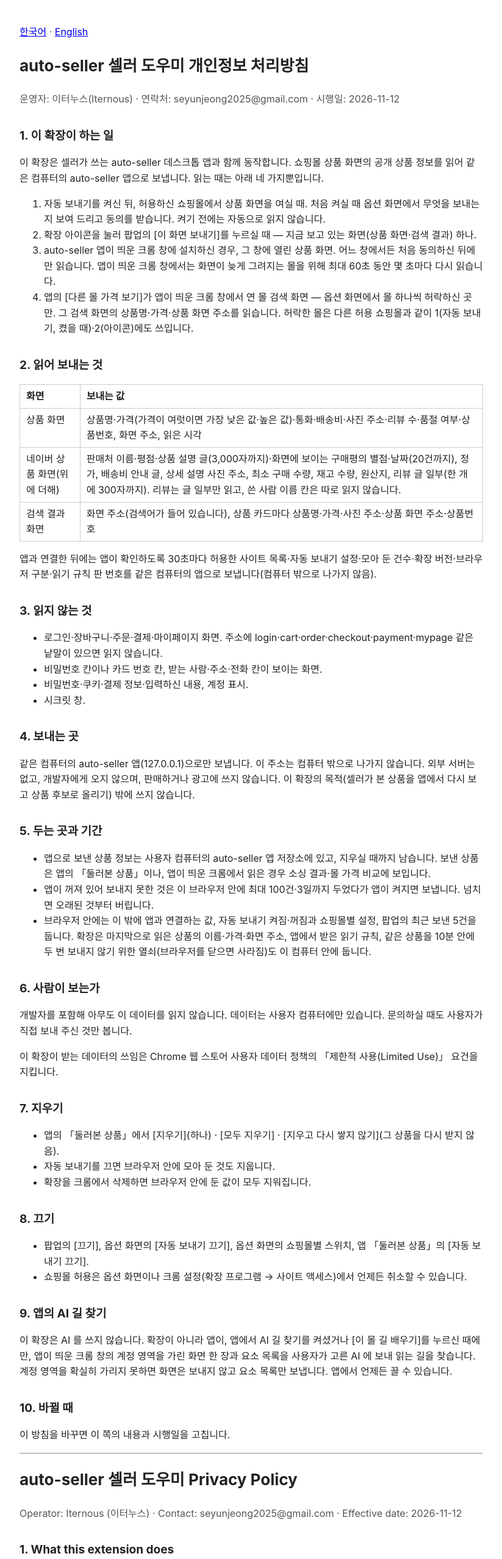
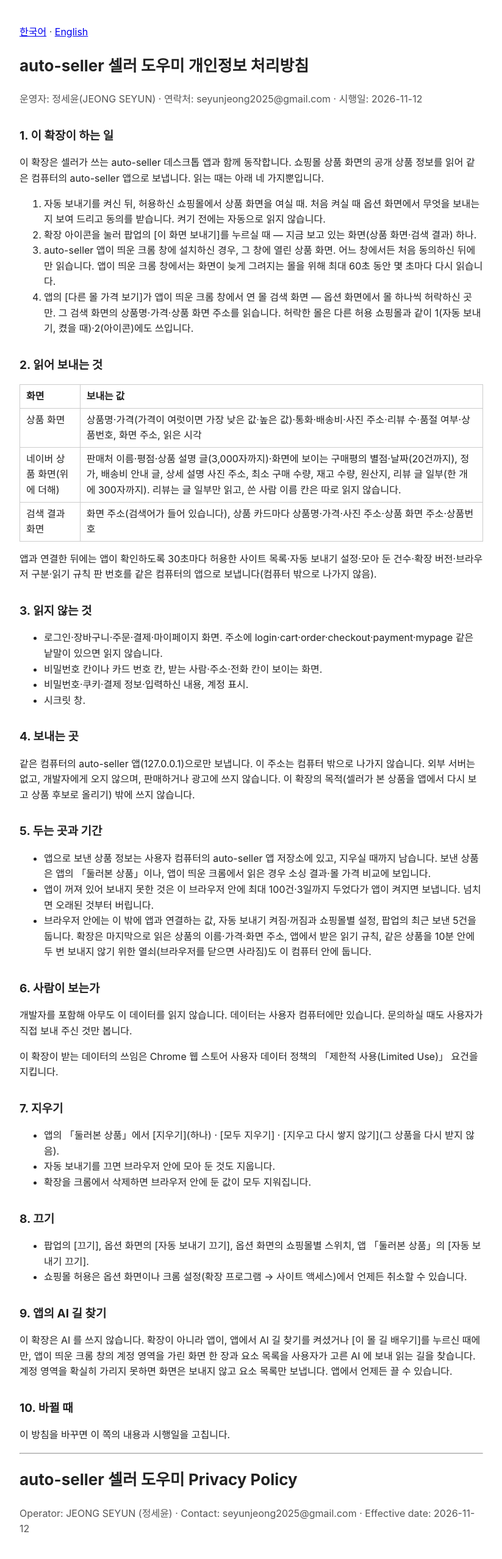
Before and after one commit to SeyunJeong/auto-seller-privacy, a plain HTML site: page index.html in a window 1280 px wide. Shown: the top 2556 px of the page at 61% size, without its empty margins (228-1051 px from the left). Drawn offline with Linux system fonts and the light colour scheme.

Commit message:
Update operator name (effective date unchanged 2026-11-12)

```diff
--- a/index.html
+++ b/index.html
@@ -16,7 +16,7 @@
 
 <section id="ko" lang="ko">
 <h1>auto-seller 셀러 도우미 개인정보 처리방침</h1>
-<p class="meta">운영자: 이터누스(Iternous) · 연락처: seyunjeong2025@gmail.com · 시행일: 2026-11-12</p>
+<p class="meta">운영자: 정세윤(JEONG SEYUN) · 연락처: seyunjeong2025@gmail.com · 시행일: 2026-11-12</p>
 
 <h2>1. 이 확장이 하는 일</h2>
 <p>이 확장은 셀러가 쓰는 auto-seller 데스크톱 앱과 함께 동작합니다. 쇼핑몰 상품 화면의 공개 상품 정보를 읽어 같은 컴퓨터의 auto-seller 앱으로 보냅니다. 읽는 때는 아래 네 가지뿐입니다.</p>
@@ -73,7 +73,7 @@
 
 <section id="en" lang="en">
 <h1>auto-seller 셀러 도우미 Privacy Policy</h1>
-<p class="meta">Operator: Iternous (이터누스) · Contact: seyunjeong2025@gmail.com · Effective date: 2026-11-12</p>
+<p class="meta">Operator: JEONG SEYUN (정세윤) · Contact: seyunjeong2025@gmail.com · Effective date: 2026-11-12</p>
 
 <h2>1. What this extension does</h2>
 <p>This extension works together with the auto-seller desktop app used by online sellers. It reads public product information from shopping-site product pages and sends it to the auto-seller app on the same computer. It reads a page only in these four cases:</p>
```
